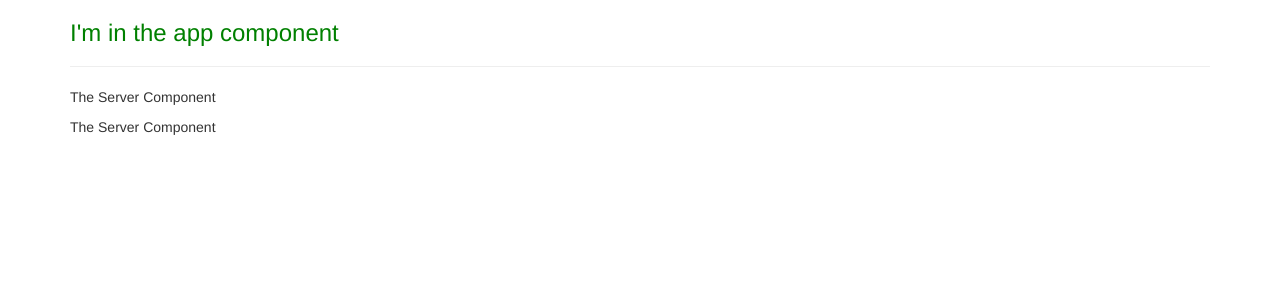
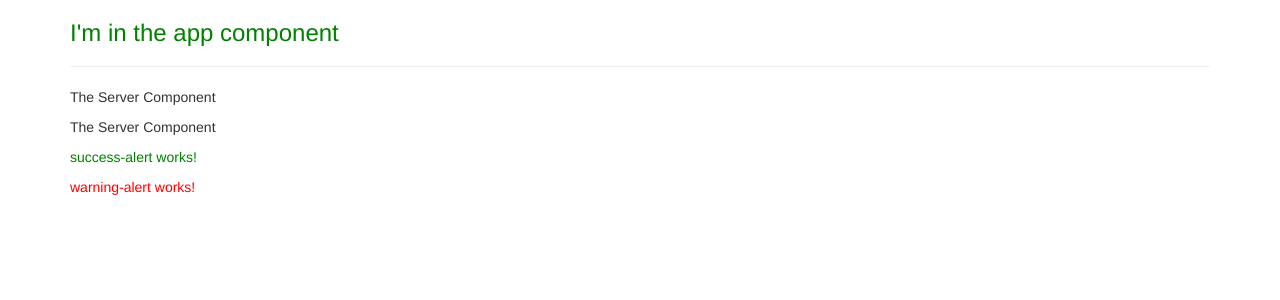
Before and after one commit to SeanTumulakNguyen/Angular-Complete-Guide, an Angular app: page / in a window 1280 px wide. Shown: the top 300 px of the page. Built offline with nearby package versions, Linux system fonts and the light colour scheme.

Commit message:
add success and warning components

```diff
--- a/src/app/app.component.html
+++ b/src/app/app.component.html
@@ -6,6 +6,8 @@
       <hr />
 
       <app-servers></app-servers>
+      <app-success-alert></app-success-alert>
+      <app-warning-alert></app-warning-alert>
       <!-- <div app-servers></div> -->
       <!-- <div class="app-servers"></div> -->
     </div>
--- a/src/app/app.module.ts
+++ b/src/app/app.module.ts
@@ -6,9 +6,11 @@
 import { AppComponent } from "./app.component";
 import { ServerComponent } from "./server/server.component";
 import { ServersComponent } from './servers/servers.component';
+import { WarningAlertComponent } from './warning-alert/warning-alert.component';
+import { SuccessAlertComponent } from './success-alert/success-alert.component';
 
 @NgModule({
-  declarations: [AppComponent, ServerComponent, ServersComponent],
+  declarations: [AppComponent, ServerComponent, ServersComponent, WarningAlertComponent, SuccessAlertComponent],
   imports: [BrowserModule, FormsModule],
   providers: [],
   bootstrap: [AppComponent],
--- /dev/null
+++ b/src/app/success-alert/success-alert.component.css
@@ -0,0 +1,3 @@
+p {
+    color: green;
+}
--- /dev/null
+++ b/src/app/success-alert/success-alert.component.html
@@ -0,0 +1 @@
+<p>success-alert works!</p>
--- /dev/null
+++ b/src/app/success-alert/success-alert.component.ts
@@ -0,0 +1,15 @@
+import { Component, OnInit } from '@angular/core';
+
+@Component({
+  selector: 'app-success-alert',
+  templateUrl: './success-alert.component.html',
+  styleUrls: ['./success-alert.component.css']
+})
+export class SuccessAlertComponent implements OnInit {
+
+  constructor() { }
+
+  ngOnInit(): void {
+  }
+
+}
--- /dev/null
+++ b/src/app/warning-alert/warning-alert.component.css
@@ -0,0 +1,3 @@
+p {
+    color: red;
+}
--- /dev/null
+++ b/src/app/warning-alert/warning-alert.component.html
@@ -0,0 +1 @@
+<p>warning-alert works!</p>
--- /dev/null
+++ b/src/app/warning-alert/warning-alert.component.ts
@@ -0,0 +1,15 @@
+import { Component, OnInit } from '@angular/core';
+
+@Component({
+  selector: 'app-warning-alert',
+  templateUrl: './warning-alert.component.html',
+  styleUrls: ['./warning-alert.component.css']
+})
+export class WarningAlertComponent implements OnInit {
+
+  constructor() { }
+
+  ngOnInit(): void {
+  }
+
+}
```
Also changed, not shown: 2 other files (tests, documents, lock files or other folders).
